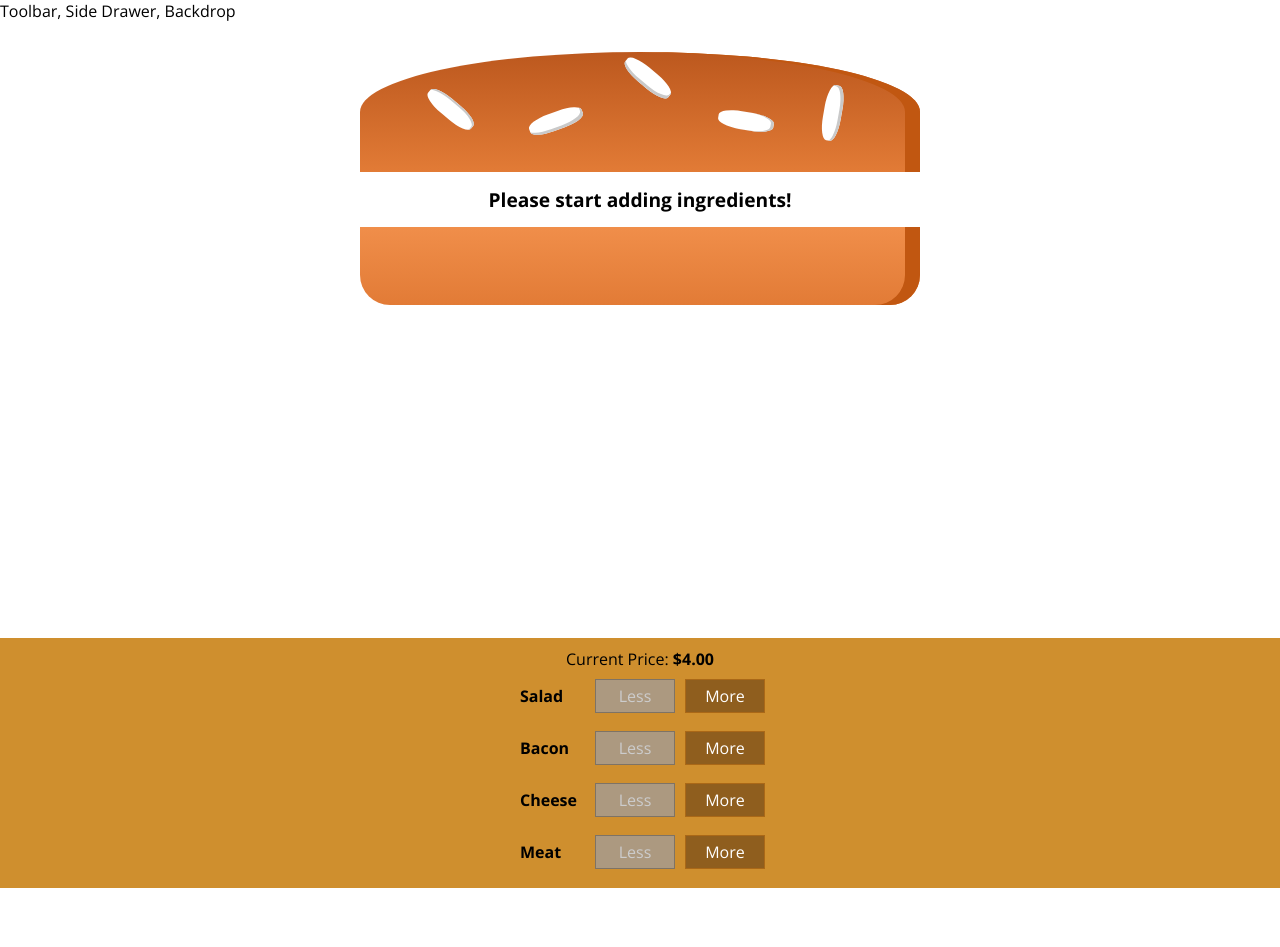
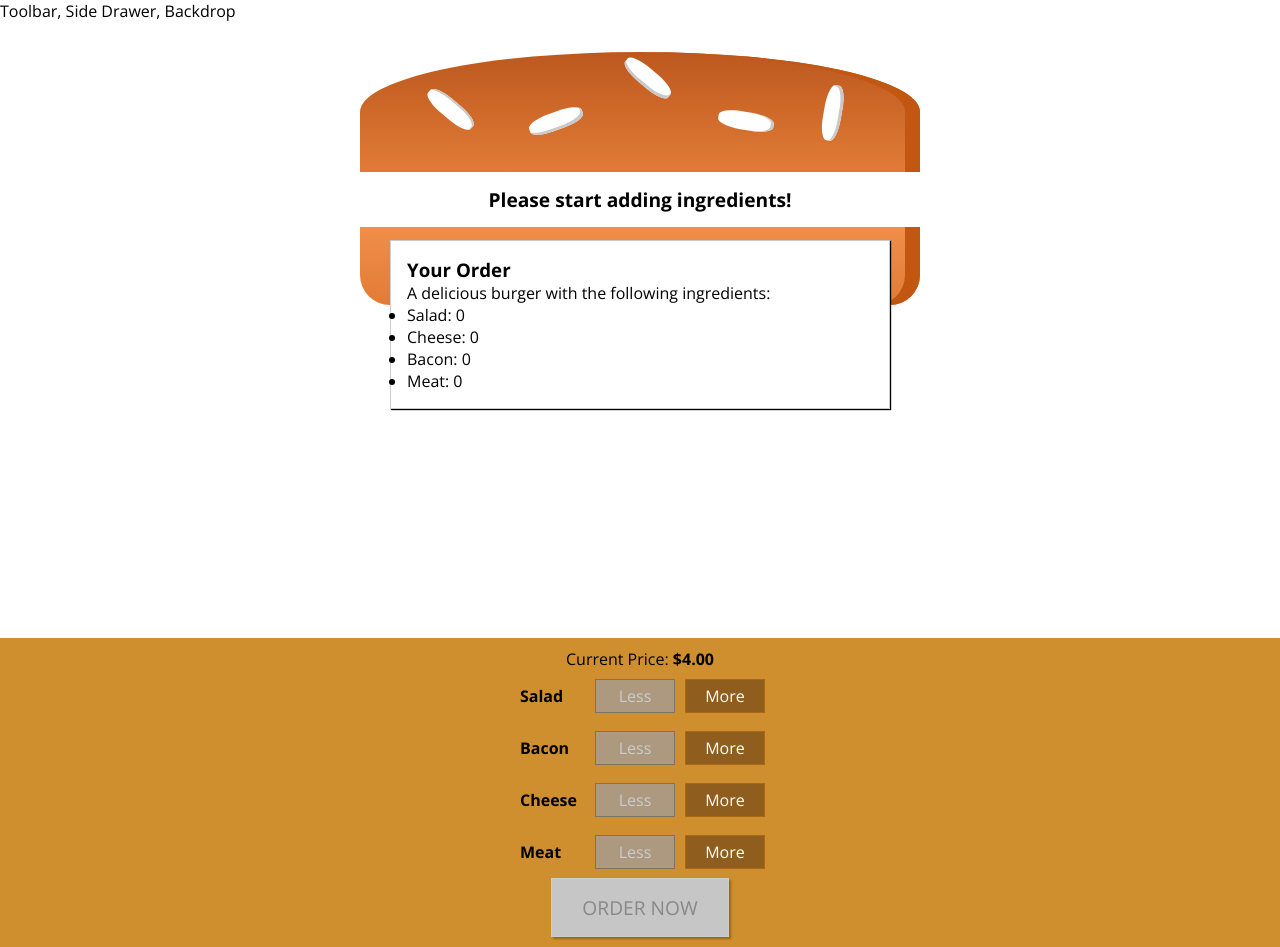
Before and after one commit to jamesthomasdavey/burger-builder, a React (Create React App) app: page / in a window 1280 px wide. Before the commit the page ends 888 px from the top, so only its background shows below. Built offline with nearby package versions, Linux system fonts and the light colour scheme.

Commit message:
commit before adding modal's functionality

```diff
--- a/src/components/Burger/BuildControls/BuildControls.jsx
+++ b/src/components/Burger/BuildControls/BuildControls.jsx
@@ -24,6 +24,9 @@
         disabled={props.disabledIngredients[obj.type]}
       />
     ))}
+    <button className={classes.OrderButton} disabled={!props.purchasable}>
+      Order Now
+    </button>
   </div>
 );
 
--- a/src/components/Burger/BuildControls/BuildControls.module.css
+++ b/src/components/Burger/BuildControls/BuildControls.module.css
@@ -8,3 +8,46 @@
   margin: auto;
   padding: 10px 0;
 }
+
+
+.OrderButton {
+    background-color: #DAD735;
+    outline: none;
+    cursor: pointer;
+    border: 1px solid #966909;
+    color: #966909;
+    font-family: inherit;
+    font-size: 1.2em;
+    padding: 15px 30px;
+    box-shadow: 2px 2px 2px #966909;
+    text-transform: uppercase;
+}
+
+.OrderButton:hover, .OrderButton:active {
+    background-color: #A0DB41;
+    border: 1px solid #966909;
+    color: #966909;
+}
+
+.OrderButton:disabled {
+    background-color: #C7C6C6;
+    cursor: not-allowed;
+    border: 1px solid #ccc;
+    color: #888888;
+}
+
+.OrderButton:not(:disabled) {
+    animation: enable 0.3s linear;
+}
+
+@keyframes enable {
+    0% {
+        transform: scale(1);
+    }
+    60% {
+        transform: scale(1.1);
+    }
+    100% {
+        transform: scale(1);
+    }
+}
--- /dev/null
+++ b/src/components/Burger/OrderSummary/OrderSummary.jsx
@@ -0,0 +1,22 @@
+import React, { Fragment } from "react";
+
+const orderSummary = props => {
+  const ingredients = Object.keys(props.ingredients).map(ing => {
+    return (
+      <li key={ing}>
+        <span style={{ textTransform: "capitalize" }}>{ing}: </span>
+        {props.ingredients[ing]}
+      </li>
+    );
+  });
+
+  return (
+    <Fragment>
+      <h3>Your Order</h3>
+      <p>A delicious burger with the following ingredients:</p>
+      <ul>{ingredients}</ul>
+    </Fragment>
+  );
+};
+
+export default orderSummary;
--- /dev/null
+++ b/src/components/UI/Modal/Modal.jsx
@@ -0,0 +1,7 @@
+import React from "react";
+
+import classes from "./Modal.module.css";
+
+const modal = props => <div className={classes.Modal}>{props.children}</div>;
+
+export default modal;
--- /dev/null
+++ b/src/components/UI/Modal/Modal.module.css
@@ -0,0 +1,20 @@
+.Modal {
+    position: fixed;
+    z-index: 500;
+    background-color: white;
+    width: 70%;
+    border: 1px solid #ccc;
+    box-shadow: 1px 1px 1px black;
+    padding: 16px;
+    left: 15%;
+    top: 30%;
+    box-sizing: border-box;
+    transition: all 0.3s ease-out;
+}
+
+@media (min-width: 600px) {
+    .Modal {
+        width: 500px;
+        left: calc(50% - 250px);
+    }
+}
--- a/src/containers/BurgerBuilder/BurgerBuilder.jsx
+++ b/src/containers/BurgerBuilder/BurgerBuilder.jsx
@@ -2,6 +2,8 @@
 
 import Burger from "../../components/Burger/Burger";
 import BuildControls from "../../components/Burger/BuildControls/BuildControls";
+import Modal from "../../components/UI/Modal/Modal";
+import OrderSummary from "../../components/Burger/OrderSummary/OrderSummary";
 
 const INGREDIENT_PRICES = {
   salad: 0.5,
@@ -18,7 +20,15 @@
       bacon: 0,
       meat: 0
     },
-    totalPrice: 4
+    totalPrice: 4,
+    purchasable: false
+  };
+
+  updatePurchaseState = ingredients => {
+    const sum = Object.keys(ingredients)
+      .map(ing => ingredients[ing])
+      .reduce((acc, val) => acc + val, 0);
+    this.setState({ purchasable: sum > 0 });
   };
 
   addIngredientHandler = type => {
@@ -32,6 +42,7 @@
       ingredients: updatedIngredients,
       totalPrice: updatedPrice
     });
+    this.updatePurchaseState(updatedIngredients);
   };
 
   removeIngredientHandler = type => {
@@ -48,6 +59,7 @@
       ingredients: updatedIngredients,
       totalPrice: updatedPrice
     });
+    this.updatePurchaseState(updatedIngredients);
   };
 
   render() {
@@ -58,12 +70,16 @@
 
     return (
       <Fragment>
+        <Modal>
+          <OrderSummary ingredients={this.state.ingredients} />
+        </Modal>
         <Burger ingredients={this.state.ingredients} />
         <BuildControls
           addIngredient={this.addIngredientHandler}
           removeIngredient={this.removeIngredientHandler}
           disabledIngredients={disabledIngredients}
           price={this.state.totalPrice}
+          purchasable={this.state.purchasable}
         />
       </Fragment>
     );
```
Also changed, not shown: src/components/UI/Backdrop/Backdrop.jsx (added).
